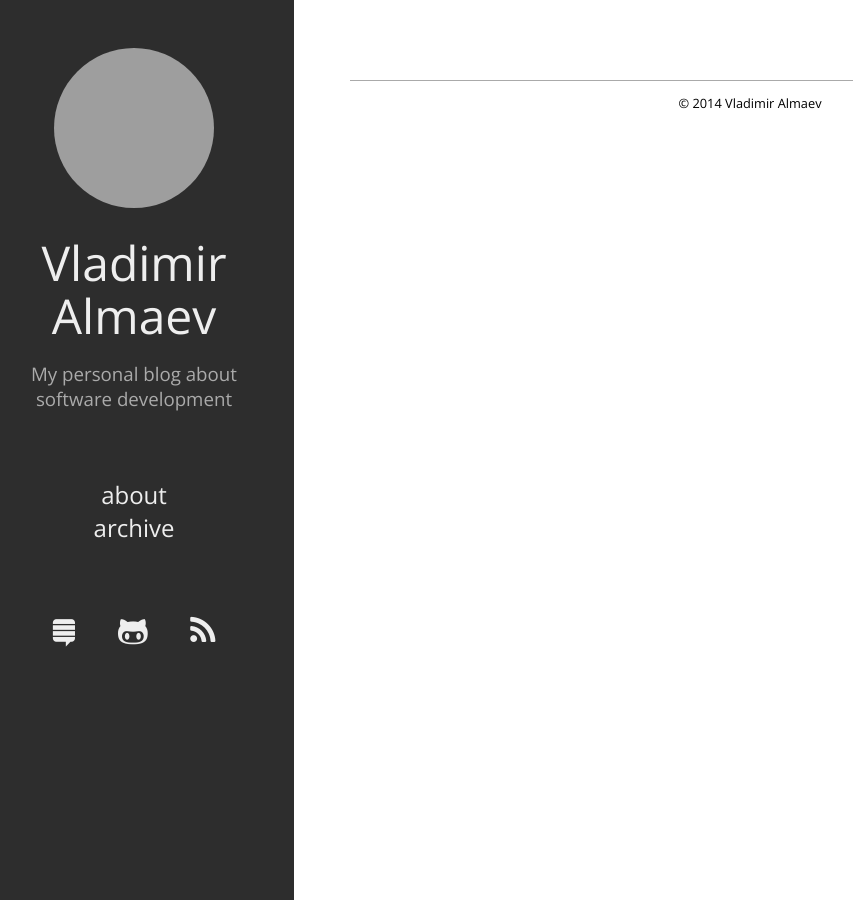
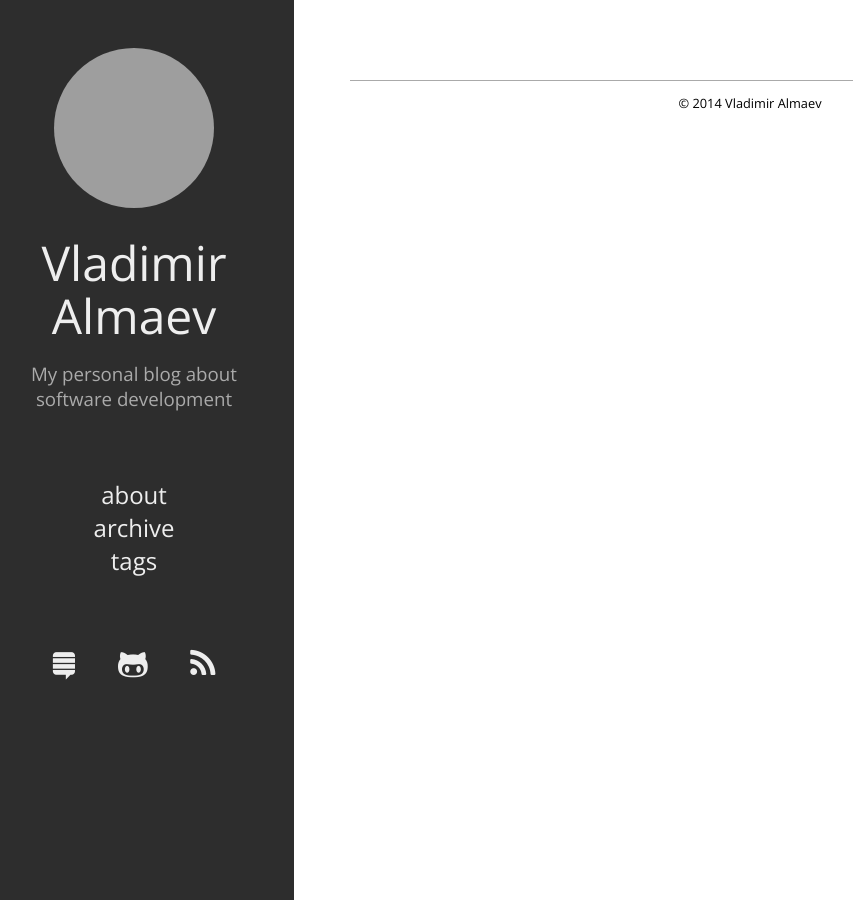
Before and after one commit to valmaev/valmaev.github.io, a Jekyll site: the page built from index.html, in a window 1280 px wide. Shown: the whole page, without its empty margins (26-879 px from the left). Built offline with Jekyll 4.4.1, drawn with Linux system fonts in a browser that asks for light colours; Markdown is read by kramdown in place of the engine named in the settings; the list of posts is cut into pages by our own code; grey boxes are pictures that could not be loaded.

Commit message:
Added empty tags page

```diff
--- a/_layouts/default.html
+++ b/_layouts/default.html
@@ -31,6 +31,9 @@
                         </li>
                         <li>
                             <a href="/archive">archive</a>
+                        </li>
+                        <li>
+                            <a href="/tags">tags</a>
                         </li>
                     </ul>
                 </nav>
--- /dev/null
+++ b/tags/index.html
@@ -0,0 +1,4 @@
+---
+layout: page
+title: Tags
+---
```
